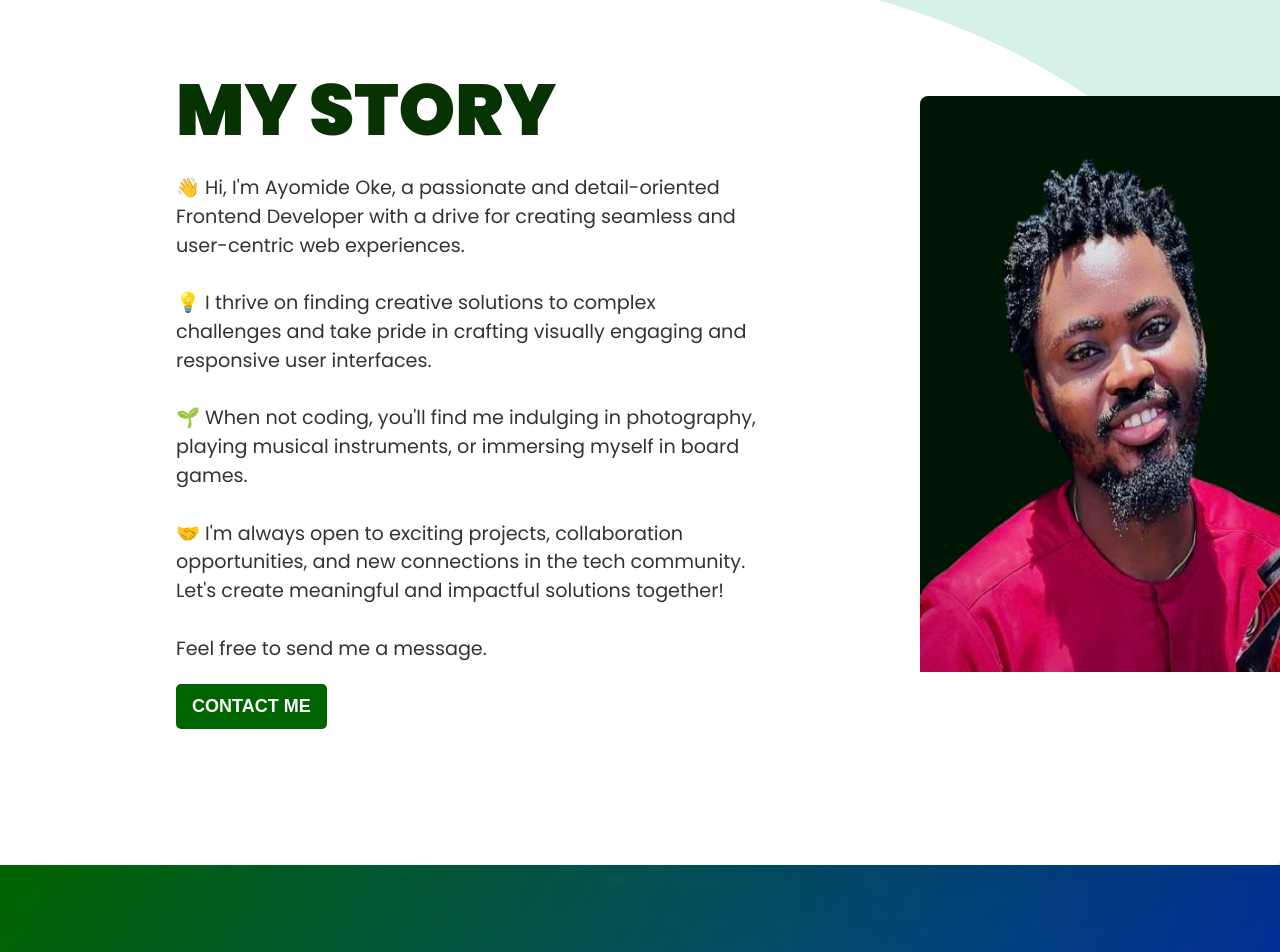
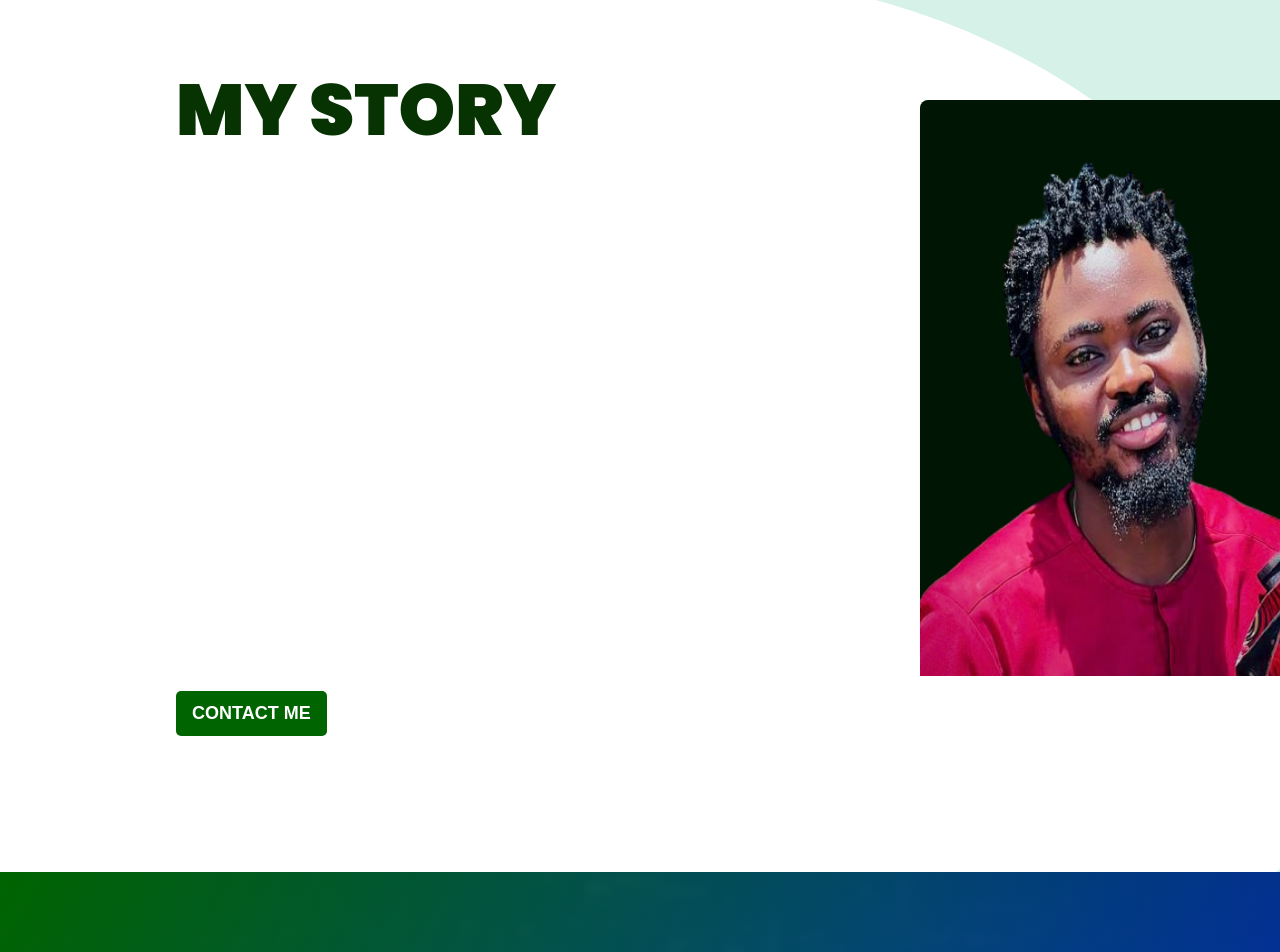
Before and after one commit to mideD3V/mide-portfolio, a React (Create React App) app: page / in a window 1280 px wide. Shown: the part 3947-4899 px from the top of the page. Built offline with nearby package versions, Linux system fonts and the light colour scheme.

Commit message:
added marque

```diff
--- a/src/components/body.jsx
+++ b/src/components/body.jsx
@@ -177,10 +177,11 @@ const body = () => {
         <div className="about--me">
           <div className="about--txt">
             <h1>MY STORY</h1>
+            <marquee behavior="slide" loop="2" scrollamount="20" direction="up">
               <p>
-              👋 Hi, I'm Ayomide Oke, a passionate and detail-oriented Frontend
-              Developer with a drive for creating seamless and user-centric web
-              experiences.
+                👋 Hi, I'm Ayomide Oke, a passionate and detail-oriented
+                Frontend Developer with a drive for creating seamless and
+                user-centric web experiences.
                 <br />
                 <br />
                 💡 I thrive on finding creative solutions to complex challenges
@@ -199,6 +200,7 @@ const body = () => {
                 <br />
                 Feel free to send me a message.
               </p>
+            </marquee>
             <button>CONTACT ME</button>
           </div>
           <div className="about-img">
@@ -213,9 +215,12 @@ const body = () => {
         <h1>LET'S CONNECT</h1>
         <p>
           I will be happy to hear about your project and ideas. Feel free to get
-          in touch with me using the contact form. <br /> I welcome any
+          in touch with me using the contact form. <br />
+          <br />
+          I welcome any
           inquiries, feedback, or collaboration opportunities.
         </p>
+        <br />
         <Contact />
       </section>
 
@@ -255,7 +260,11 @@ const body = () => {
 
         <div className="credit">
           Designed and developed my{" "}
-          <a href="https://twitter.com/ayobilli0ns" target="_blank" > mid3Billi0ns</a>.
+          <a href="https://twitter.com/ayobilli0ns" target="_blank">
+            {" "}
+            mid3Billi0ns
+          </a>
+          .
         </div>
       </section>
       <section id="copyright" className="copyright">
```
Lines whose indentation alone changed are shown as unchanged.
